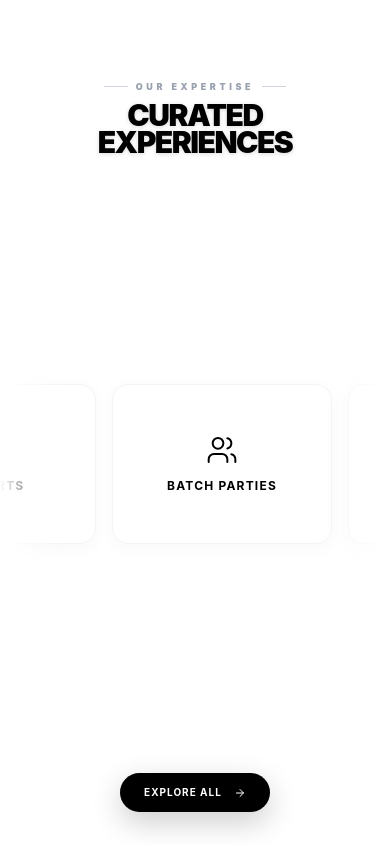
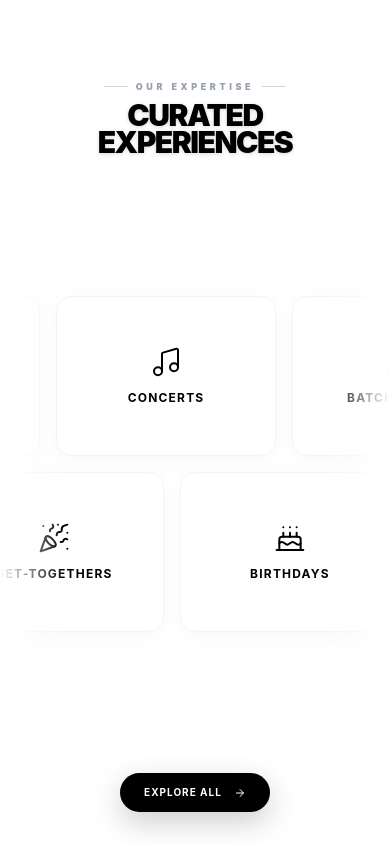
Before and after one commit to theneth/shp-entertainment-web, a React (Vite) app: page / in a window 390 px wide. Shown: the part 844-1688 px from the top of the page. Built offline with nearby package versions, Linux system fonts and the light colour scheme.

Commit message:
feat: updated experiences marquee to dual opposite-scrolling rows for optimal mobile density

```diff
--- a/src/App.jsx
+++ b/src/App.jsx
@@ -137,37 +137,58 @@ function App() {
             </h2>
           </div>
 
-          {/* Infinite Marquee Rail */}
-          <div className="flex-1 w-full flex items-center justify-center relative overflow-hidden group">
+          {/* Infinite Marquee Rail (2 Rows) */}
+          <div className="flex-1 w-full flex flex-col items-center justify-center gap-4 md:gap-8 relative overflow-hidden group">
 
             {/* Fade Gradients for smooth entrance/exit */}
             <div className="absolute left-0 top-0 bottom-0 w-16 md:w-48 bg-gradient-to-r from-white to-transparent z-20 pointer-events-none"></div>
             <div className="absolute right-0 top-0 bottom-0 w-16 md:w-48 bg-gradient-to-l from-white to-transparent z-20 pointer-events-none"></div>
 
-            {/* Marquee Track Container */}
+            {/* Row 1: Scrolls Left */}
             <div className="flex flex-nowrap w-full">
-              {/* Render 4 identical tracks to guarantee the screen is filled even on 8K ultra-wide monitors */}
-              {[...Array(4)].map((_, trackIndex) => (
+              {[...Array(6)].map((_, trackIndex) => (
                 <div
-                  key={trackIndex}
+                  key={`row1-${trackIndex}`}
                   className="flex flex-nowrap animate-marquee shrink-0 group-hover:[animation-play-state:paused]"
                   aria-hidden={trackIndex > 0 ? "true" : "false"}
                 >
-                  {services.map((service, index) => (
+                  {services.slice(0, 4).map((service, index) => (
                     <div
                       key={index}
-                      className="group/card relative overflow-hidden flex flex-col items-center justify-center w-[220px] md:w-[350px] lg:w-[400px] h-[160px] md:h-[260px] lg:h-[300px] flex-shrink-0 bg-white hover:bg-black hover:text-white rounded-2xl md:rounded-3xl transition-all duration-500 cursor-pointer shadow-[0_4px_20px_rgba(0,0,0,0.03)] hover:shadow-2xl border border-gray-100 mr-4 md:mr-8"
+                      className="group/card relative overflow-hidden flex flex-col items-center justify-center w-[220px] md:w-[350px] lg:w-[400px] h-[160px] md:h-[220px] lg:h-[260px] flex-shrink-0 bg-white hover:bg-black hover:text-white rounded-2xl md:rounded-3xl transition-all duration-500 cursor-pointer shadow-[0_4px_20px_rgba(0,0,0,0.03)] hover:shadow-2xl border border-gray-100 mr-4 md:mr-8"
                     >
-                      {/* Subtle background glow on hover */}
                       <div className="absolute inset-0 bg-gradient-to-br from-white/10 to-transparent opacity-0 group-hover/card:opacity-100 transition-opacity duration-500"></div>
-
                       <service.icon className="w-8 h-8 md:w-14 md:h-14 mb-3 md:mb-6 stroke-[1.5] text-black group-hover/card:text-white group-hover/card:scale-110 group-hover/card:-translate-y-2 transition-all duration-500 relative z-10" />
-
                       <h3 className="text-xs md:text-sm font-bold uppercase tracking-widest text-center relative z-10 group-hover/card:-translate-y-2 transition-all duration-500">
                         {service.name}
                       </h3>
+                      <div className="absolute bottom-4 md:bottom-8 opacity-0 transform translate-y-4 group-hover/card:opacity-100 group-hover/card:translate-y-0 transition-all duration-500 text-gray-400">
+                        <ArrowRight className="w-4 h-4 md:w-5 md:h-5" />
+                      </div>
+                    </div>
+                  ))}
+                </div>
+              ))}
+            </div>
 
-                      {/* Arrow Indicator that slides up on hover */}
+            {/* Row 2: Scrolls Right */}
+            <div className="flex flex-nowrap w-full">
+              {[...Array(6)].map((_, trackIndex) => (
+                <div
+                  key={`row2-${trackIndex}`}
+                  className="flex flex-nowrap animate-marquee-reverse shrink-0 group-hover:[animation-play-state:paused]"
+                  aria-hidden={trackIndex > 0 ? "true" : "false"}
+                >
+                  {services.slice(4, 8).map((service, index) => (
+                    <div
+                      key={index}
+                      className="group/card relative overflow-hidden flex flex-col items-center justify-center w-[220px] md:w-[350px] lg:w-[400px] h-[160px] md:h-[220px] lg:h-[260px] flex-shrink-0 bg-white hover:bg-black hover:text-white rounded-2xl md:rounded-3xl transition-all duration-500 cursor-pointer shadow-[0_4px_20px_rgba(0,0,0,0.03)] hover:shadow-2xl border border-gray-100 mr-4 md:mr-8"
+                    >
+                      <div className="absolute inset-0 bg-gradient-to-br from-white/10 to-transparent opacity-0 group-hover/card:opacity-100 transition-opacity duration-500"></div>
+                      <service.icon className="w-8 h-8 md:w-14 md:h-14 mb-3 md:mb-6 stroke-[1.5] text-black group-hover/card:text-white group-hover/card:scale-110 group-hover/card:-translate-y-2 transition-all duration-500 relative z-10" />
+                      <h3 className="text-xs md:text-sm font-bold uppercase tracking-widest text-center relative z-10 group-hover/card:-translate-y-2 transition-all duration-500">
+                        {service.name}
+                      </h3>
                       <div className="absolute bottom-4 md:bottom-8 opacity-0 transform translate-y-4 group-hover/card:opacity-100 group-hover/card:translate-y-0 transition-all duration-500 text-gray-400">
                         <ArrowRight className="w-4 h-4 md:w-5 md:h-5" />
                       </div>
--- a/src/index.css
+++ b/src/index.css
@@ -23,3 +23,18 @@
     transform: translateX(-100%);
   }
 }
+
+@utility animate-marquee-reverse {
+  animation: marquee-reverse 30s linear infinite;
+  display: flex;
+  width: max-content;
+}
+
+@keyframes marquee-reverse {
+  0% {
+    transform: translateX(-100%);
+  }
+  100% {
+    transform: translateX(0%);
+  }
+}
```
